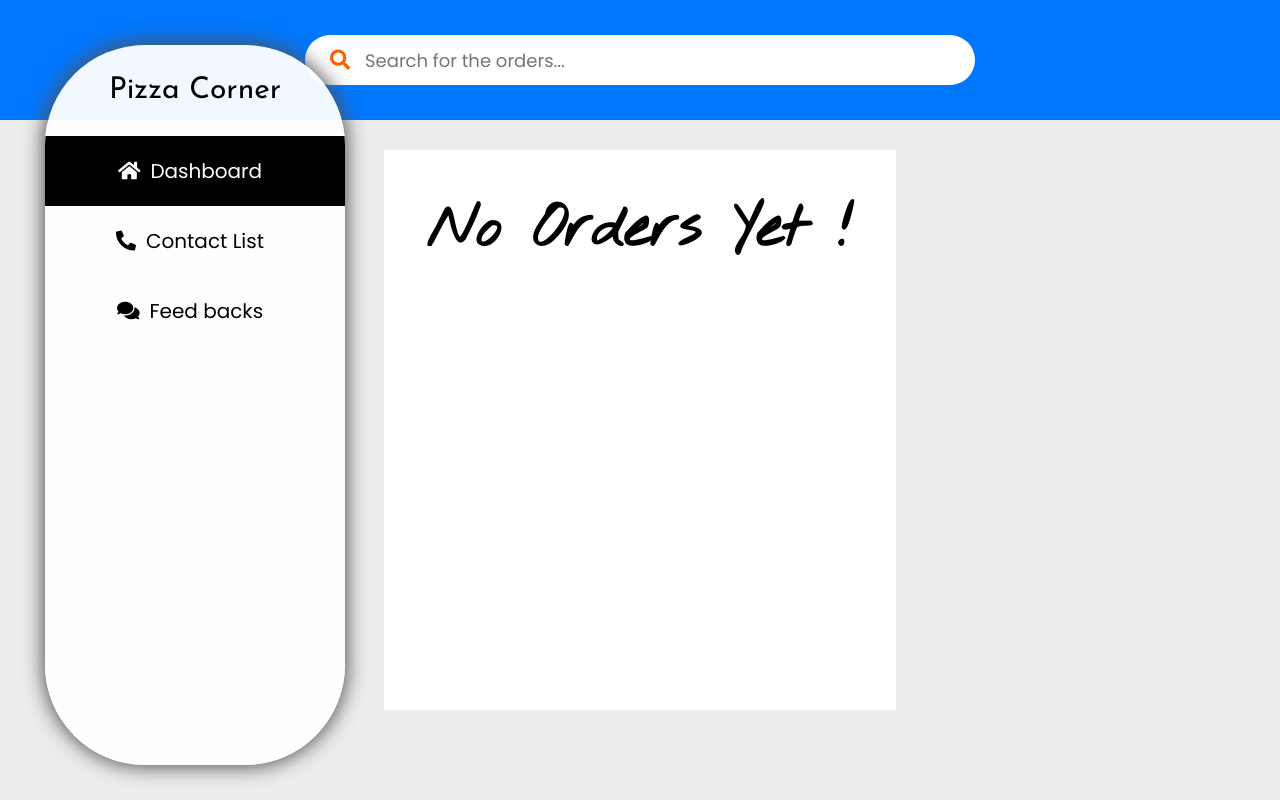
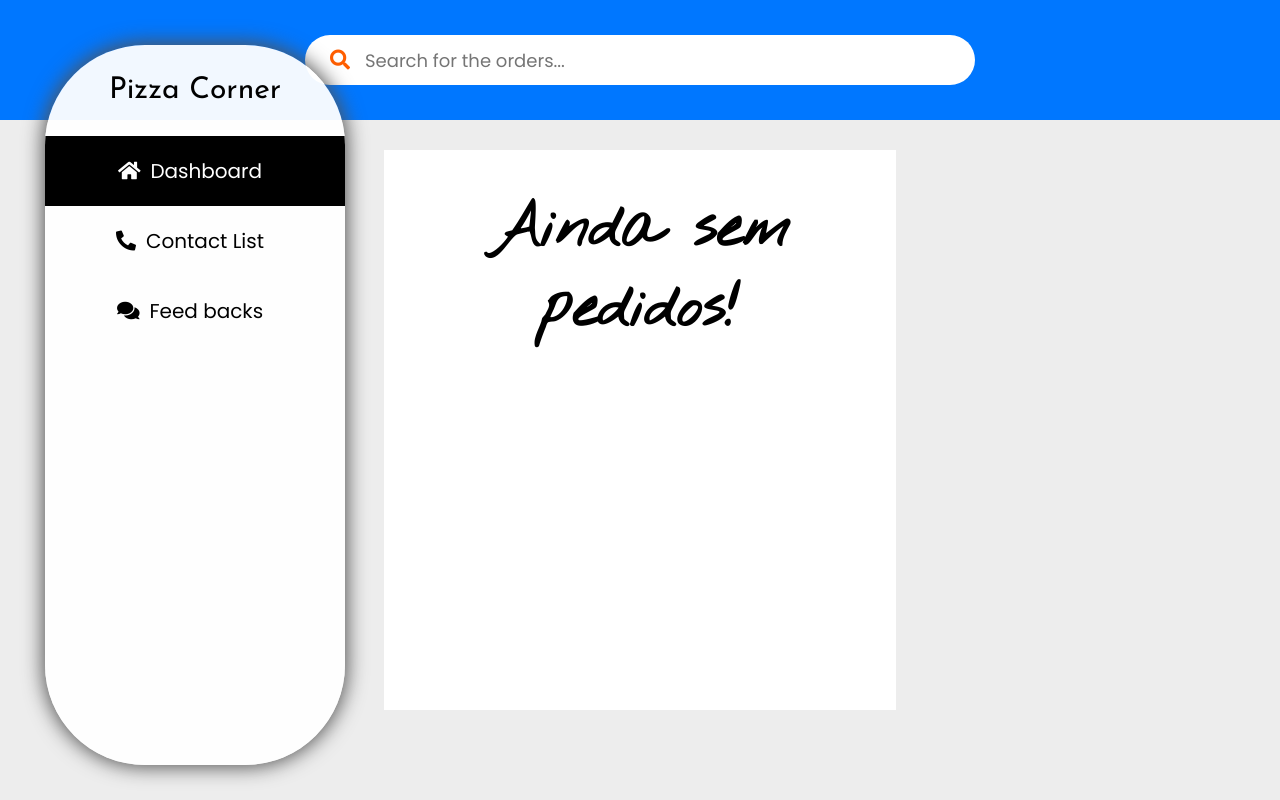
Before and after one commit to heitor-exe/TrabalhoPizzaria, a Django app: template templates/Supervisor/search.html in a window 1280 px wide. Run offline with Django 3.2, Linux system fonts and the light colour scheme; the template is opened without the code that fills it, so the values that code supplies are empty; some web fonts are replaced.

Commit message:
Update search.html

```diff
--- a/templates/Supervisor/search.html
+++ b/templates/Supervisor/search.html
@@ -16,7 +16,7 @@
             </li>
         {% endfor %}
         {% else %}
-        <h1>No Orders Yet !</h1>
+        <h1>Ainda sem pedidos!</h1>
         {% endif %}
         </ul>
     </div>
```
